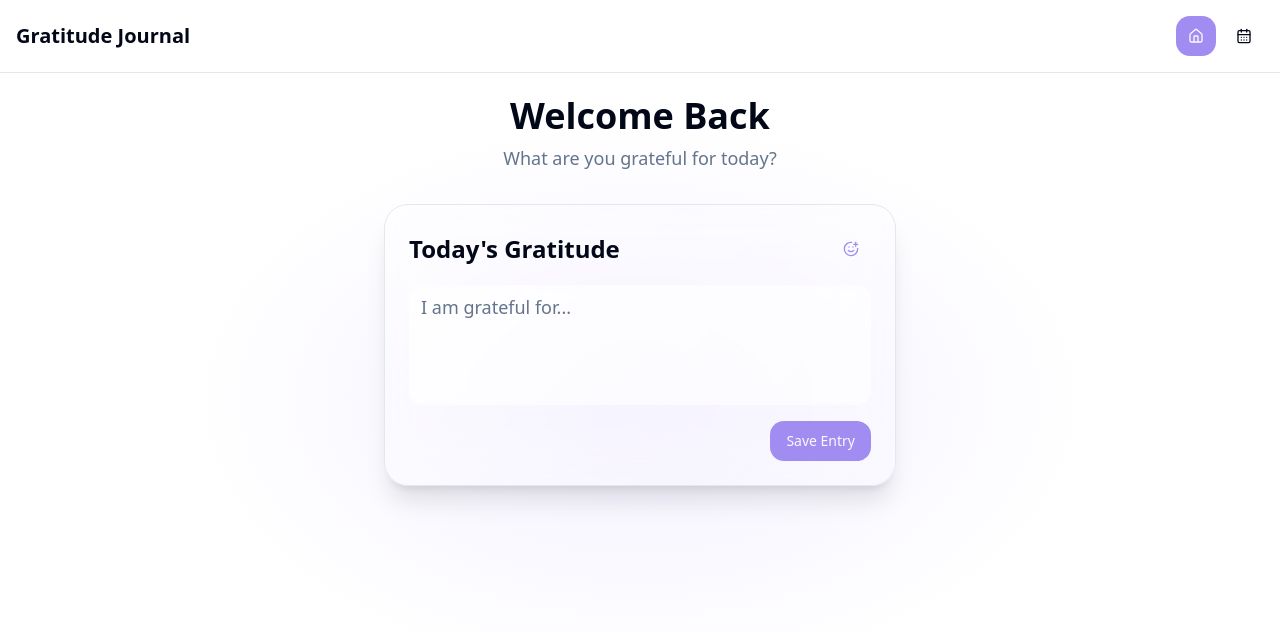
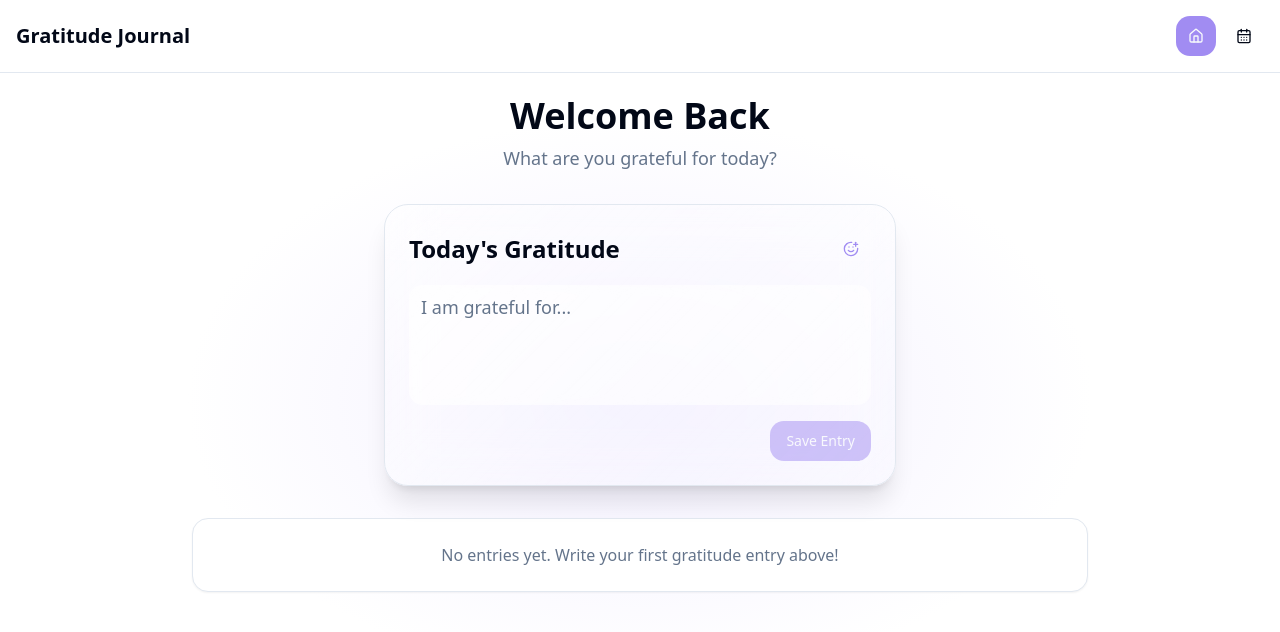
Before and after one commit to Dhyanvj/Grateful-Moments-Memoir, a React (Vite) app: page / in a window 1280 px wide. Shown: the top 632 px of the page. Built offline with nearby package versions, Linux system fonts and the light colour scheme.

Commit message:
Show previous entries
Allows the user to view their previous gratitude entries.

```diff
--- a/src/components/GratitudeEntry.tsx
+++ b/src/components/GratitudeEntry.tsx
@@ -4,14 +4,23 @@ import { Button } from "@/components/ui/button";
 import { Card } from "@/components/ui/card";
 import { Textarea } from "@/components/ui/textarea";
 import { SmilePlus } from "lucide-react";
+import { useGratitudeEntries } from "@/hooks/useGratitudeEntries";
+import { toast } from "sonner";
 
 export const GratitudeEntry = () => {
   const [entry, setEntry] = useState('');
+  const { addEntry } = useGratitudeEntries();
 
   const handleSubmit = (e: React.FormEvent) => {
     e.preventDefault();
-    // TODO: Save entry
-    setEntry('');
+    if (!entry.trim()) return;
+
+    addEntry.mutate(entry, {
+      onSuccess: () => {
+        setEntry('');
+        toast.success("Entry saved successfully!");
+      },
+    });
   };
 
   return (
@@ -31,7 +40,11 @@ export const GratitudeEntry = () => {
             className="min-h-[120px] resize-none bg-white/50 backdrop-blur-sm border-none focus:ring-2 ring-primary/20 text-lg"
           />
           <div className="flex justify-end">
-            <Button type="submit" className="bg-primary hover:bg-primary/90 text-primary-foreground">
+            <Button
+              type="submit"
+              className="bg-primary hover:bg-primary/90 text-primary-foreground"
+              disabled={!entry.trim() || addEntry.isPending}
+            >
               Save Entry
             </Button>
           </div>
--- /dev/null
+++ b/src/components/GratitudeList.tsx
@@ -0,0 +1,29 @@
+
+import { format } from "date-fns";
+import { Card } from "@/components/ui/card";
+import { useGratitudeEntries } from "@/hooks/useGratitudeEntries";
+
+export const GratitudeList = () => {
+  const { entries } = useGratitudeEntries();
+
+  if (entries.length === 0) {
+    return (
+      <Card className="p-6 text-center text-muted-foreground">
+        No entries yet. Write your first gratitude entry above!
+      </Card>
+    );
+  }
+
+  return (
+    <div className="space-y-4">
+      {entries.map((entry) => (
+        <Card key={entry.id} className="p-6 space-y-2">
+          <p className="text-lg">{entry.content}</p>
+          <p className="text-sm text-muted-foreground">
+            {format(new Date(entry.date), "MMMM d, yyyy")}
+          </p>
+        </Card>
+      ))}
+    </div>
+  );
+};
--- /dev/null
+++ b/src/hooks/useGratitudeEntries.ts
@@ -0,0 +1,34 @@
+
+import { useQuery, useMutation, useQueryClient } from "@tanstack/react-query";
+
+// Temporary in-memory storage until we add a backend
+let entries: GratitudeEntry[] = [];
+
+export const useGratitudeEntries = () => {
+  const queryClient = useQueryClient();
+
+  const { data: gratitudeEntries = [] } = useQuery({
+    queryKey: ["gratitude-entries"],
+    queryFn: () => entries,
+  });
+
+  const addEntry = useMutation({
+    mutationFn: (content: string) => {
+      const newEntry = {
+        id: Date.now().toString(),
+        content,
+        date: new Date().toISOString(),
+      };
+      entries = [newEntry, ...entries];
+      return newEntry;
+    },
+    onSuccess: () => {
+      queryClient.invalidateQueries({ queryKey: ["gratitude-entries"] });
+    },
+  });
+
+  return {
+    entries: gratitudeEntries,
+    addEntry,
+  };
+};
--- a/src/pages/Index.tsx
+++ b/src/pages/Index.tsx
@@ -1,5 +1,6 @@
 
 import { GratitudeEntry } from "@/components/GratitudeEntry";
+import { GratitudeList } from "@/components/GratitudeList";
 import { Header } from "@/components/Header";
 
 const Index = () => {
@@ -13,6 +14,7 @@ const Index = () => {
             <p className="text-lg text-muted-foreground">What are you grateful for today?</p>
           </div>
           <GratitudeEntry />
+          <GratitudeList />
         </div>
       </main>
     </div>
--- /dev/null
+++ b/src/types/entries.ts
@@ -0,0 +1,6 @@
+
+export interface GratitudeEntry {
+  id: string;
+  content: string;
+  date: string;
+}
```
